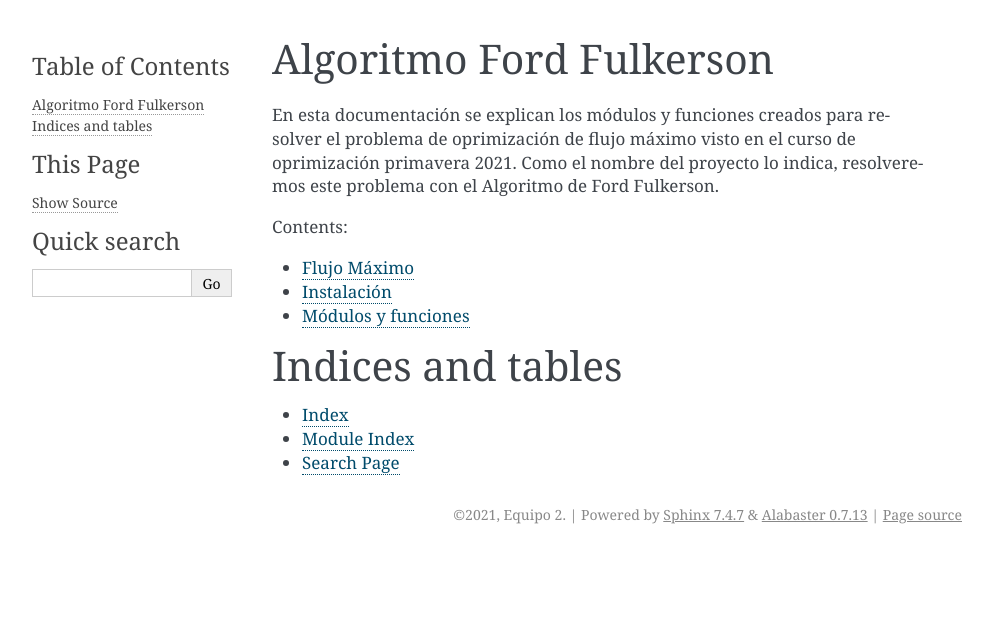
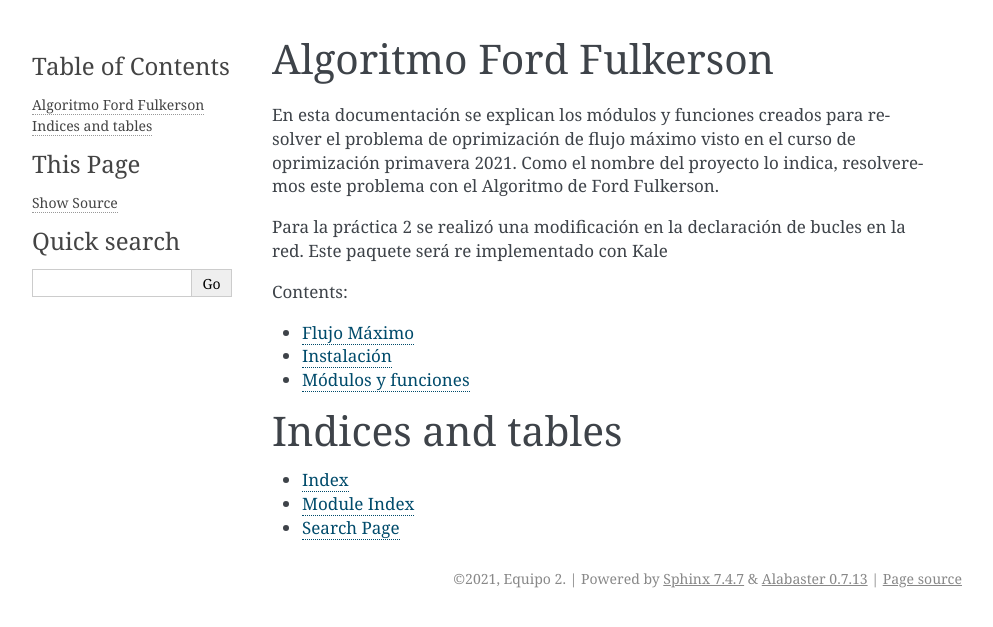
Before and after one commit to optimizacion-2-2021-1-gh-classroom/practica-1-segunda-parte-diramtz, a Sphinx documentation site: the page built from docs/index.rst, in a window 1280 px wide. Shown: the top 627 px of the page, without its empty margins (148-1141 px from the left). Built offline with Sphinx 7.4.7, drawn with Linux system fonts in a browser that asks for light colours.

Commit message:
Mencionando que se usa kale y nueva modificación

```diff
--- a/docs/index.rst
+++ b/docs/index.rst
@@ -4,7 +4,8 @@ Algoritmo Ford Fulkerson
 En esta documentación se explican los módulos y funciones creados para resolver el problema de oprimización de flujo máximo visto en el curso de oprimización primavera 2021.
 Como el nombre del proyecto lo indica, resolveremos este problema con el Algoritmo de Ford Fulkerson.
 
-
+Para la práctica 2 se realizó una modificación en la declaración de bucles en la red.
+Este paquete será re implementado con Kale
 
 .. toctree::
    :maxdepth: 1
```
